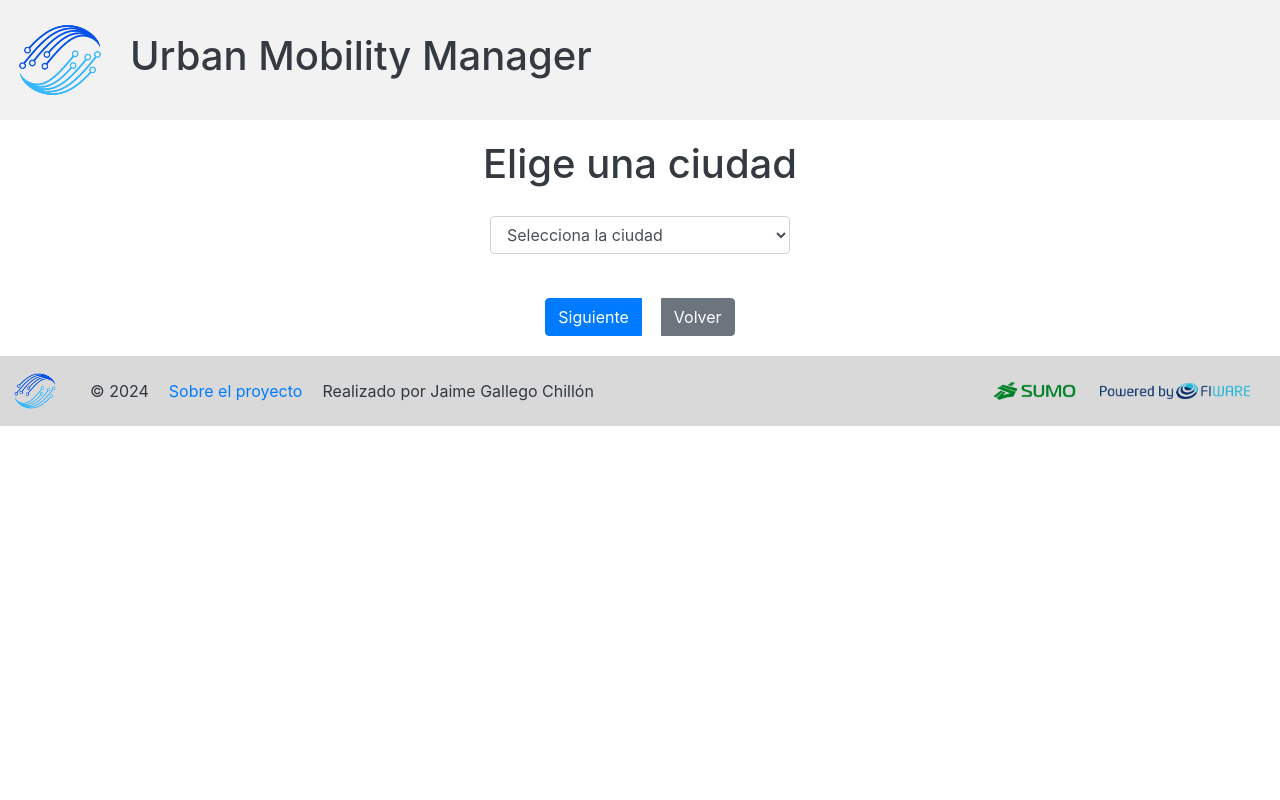
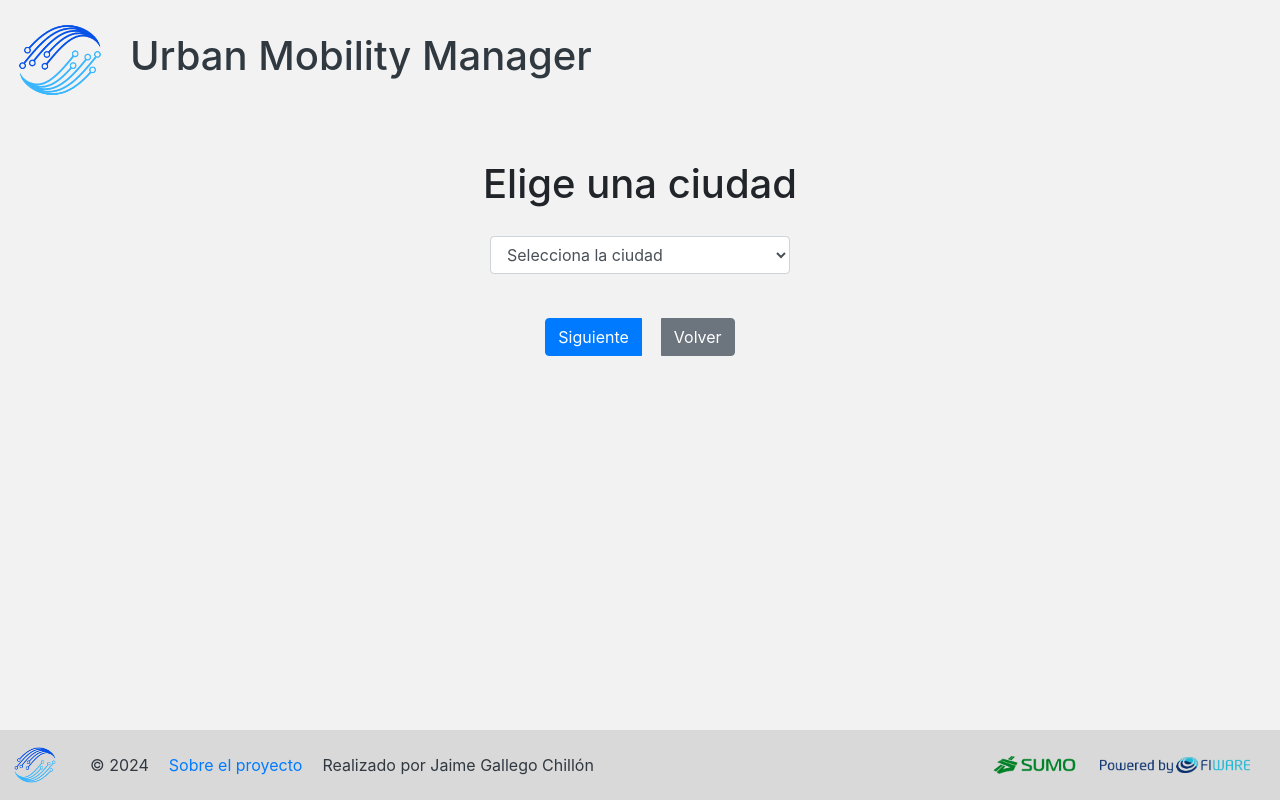
Before and after one commit to jaimegallegoo/TFG-Integration-of-SUMO-in-the-FIWARE-ecosystem, a Flask app: page /SUMO-conversion in a window 1280 px wide. Run offline with Flask 2, Linux system fonts and the light colour scheme; some libraries are stand-ins or nearby versions.

Commit message:
Aplicar diseño a página de conversión

```diff
--- a/web/css/SUMO-conversion.css
+++ b/web/css/SUMO-conversion.css
@@ -1,12 +1,19 @@
+/* BODY */
 body {
-    font-family: Arial, sans-serif;
-    margin: 0;
-    padding: 0;
-    background-color: #f8f9fa;
+    display: flex;
+    flex-direction: column;
+    min-height: 100vh;
+    color: #303840;
+}
+
+/* MAIN */
+main {
+    flex-grow: 1;
+    background-color: #F2F2F2;
+    padding: 20px;
 }
 
 h1 {
-    color: #343a40;
     text-align: center;
     padding: 20px 0;
 }
--- a/web/templates/SUMO-conversion.html
+++ b/web/templates/SUMO-conversion.html
@@ -10,6 +10,8 @@
 <body>
     {% include 'header.html' %}
 
+    <main>
+        <section>
             <h1>Elige una ciudad</h1>
             <select class="form-control" id="citySelect">
                 <option value="">Selecciona la ciudad</option>
@@ -27,6 +29,8 @@
                     <div class="spinner-border text-primary"></div>
                 </div>
             </div>
+        </section>
+    </main>
 
     {% include 'footer.html' %}
 
--- a/web/templates/index.html
+++ b/web/templates/index.html
@@ -31,7 +31,8 @@
 
             <div class="row button-container">
                 <div>
-                    <a href="/SUMO-conversion" class="btn btn-primary">Empezar</a>
+                    <button type="button" onclick="location.href='/SUMO-conversion'"
+                        class="btn btn-primary btn-lg">Empezar</button>
                 </div>
             </div>
         </section>
```
Lines whose indentation alone changed are shown as unchanged.
